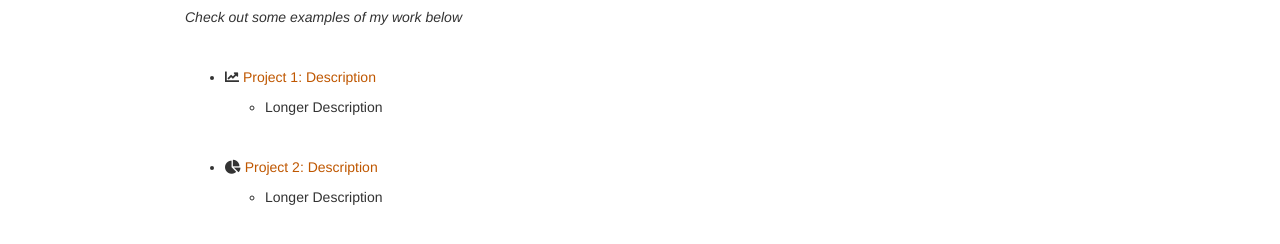
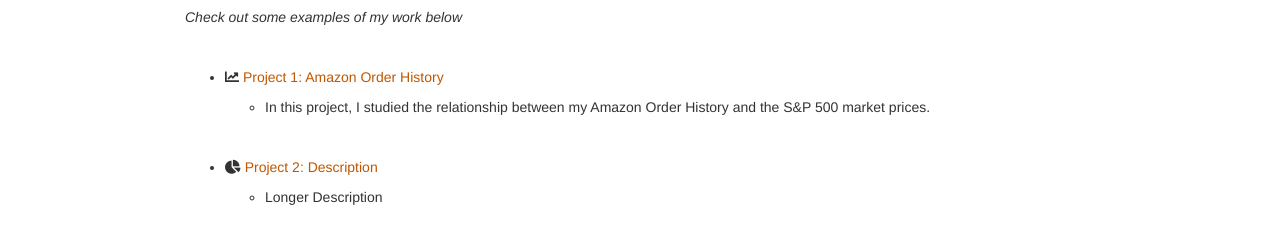
Before and after one commit to ArpanPatel26/ArpanPatel26.github.io, a plain HTML site: page portfolio.html in a window 1280 px wide. Shown: the part 116-360 px from the top of the page. Drawn offline with nearby package versions, Linux system fonts and the light colour scheme; some packages are replaced by stand-ins of ours.

Commit message:
Update portfolio.html

```diff
--- a/portfolio.html
+++ b/portfolio.html
@@ -327,9 +327,9 @@ $(document).ready(function () {
 <p><em>Check out some examples of my work below</em></p>
 <p><br></p>
 <ul>
-<li><p><i class="fa fa-chart-line"> </i> <a href="https://www.github.com">Project 1: Description</a></p>
+<li><p><i class="fa fa-chart-line"> </i> <a href="https://arpanpatel26.github.io/project1/">Project 1: Amazon Order History</a></p>
 <ul>
-<li>Longer Description</li>
+<li>In this project, I studied the relationship between my Amazon Order History and the S&P 500 market prices.</li>
 </ul></li>
 </ul>
 <p><br></p>
```
